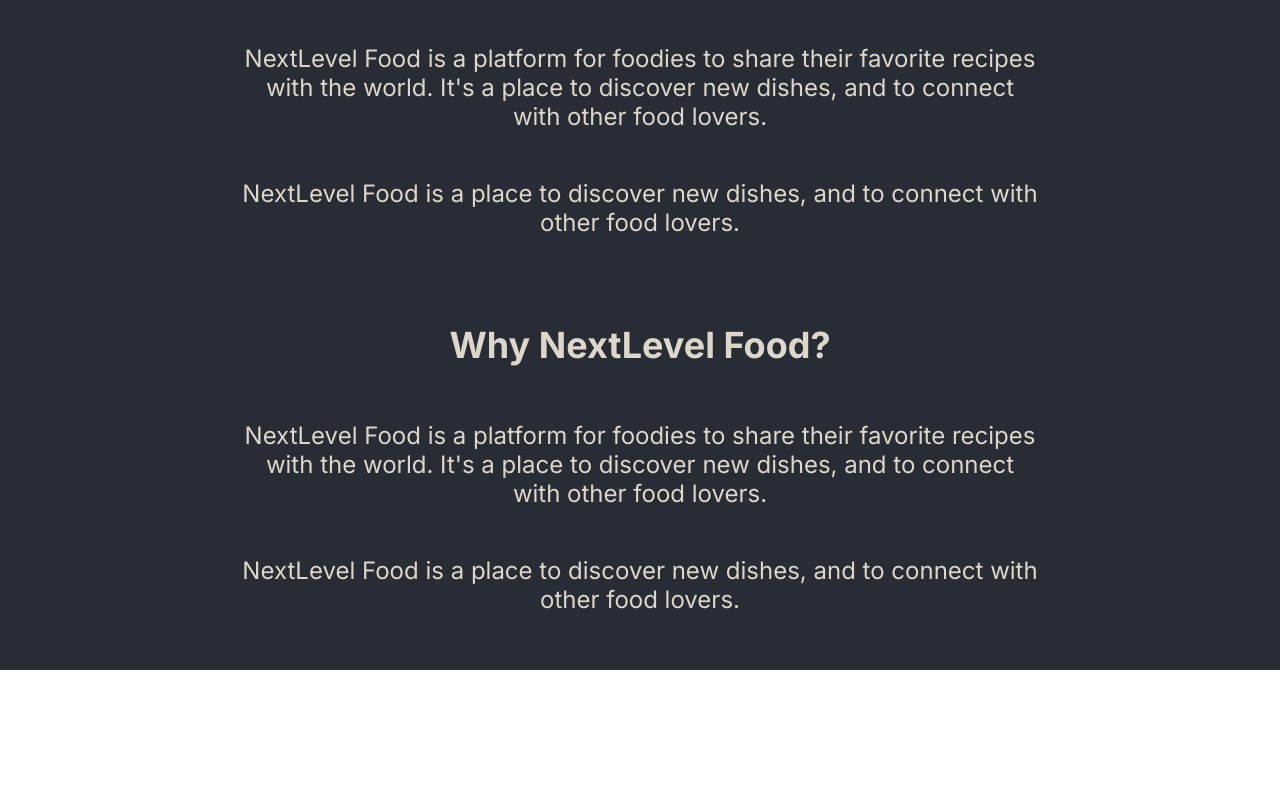
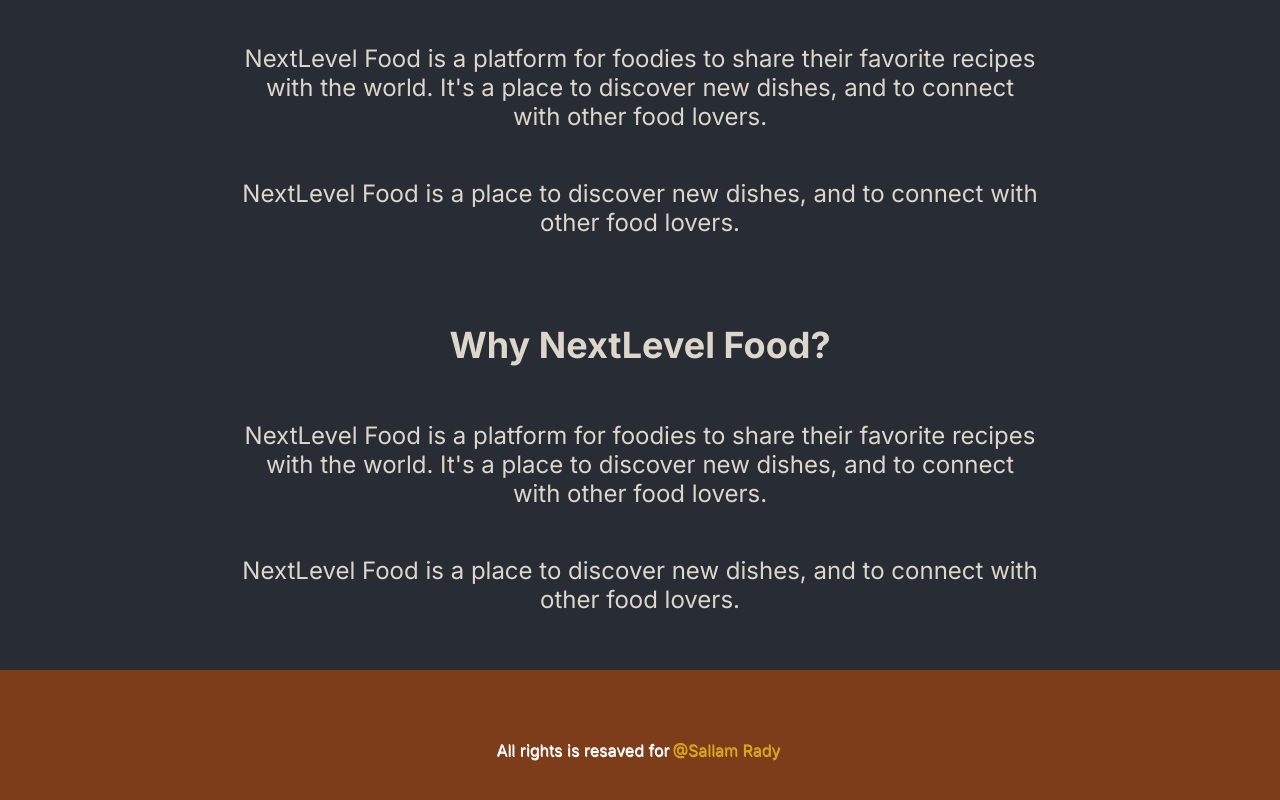
Before and after one commit to SallamRady/Next-JS-Mastermind, a Next.js app in the folder 01-first-app/: page / in a window 1280 px wide. Shown: the part 724-1524 px from the top of the page. Before the commit the page ends 1394 px from the top, so only its background shows below. Built offline with nearby package versions, Linux system fonts and the light colour scheme.

Commit message:
implement footer component.

```diff
--- a/01-first-app/app/layout.js
+++ b/01-first-app/app/layout.js
@@ -1,6 +1,7 @@
 import { Inter } from "next/font/google";
 import MainHeader from "@/components/main-header/main-header";
 import "./globals.css";
+import Footer from "@/components/footer/footer";
 
 const inter = Inter({ subsets: ["latin"] });
 
@@ -16,6 +17,8 @@ export default function RootLayout({ children }) {
         <MainHeader />
 
         {children}
+
+        <Footer />
       </body>
     </html>
   );
--- /dev/null
+++ b/01-first-app/components/footer/footer.js
@@ -0,0 +1,10 @@
+import classes from "./footer.module.css";
+
+export default function Footer() {
+  return (
+    <div className={classes.footer}>
+      All rights is resaved for{" "}
+      <a href="mailto:sallamrady@gmail.com">@Sallam Rady</a>
+    </div>
+  );
+}
--- /dev/null
+++ b/01-first-app/components/footer/footer.module.css
@@ -0,0 +1,15 @@
+.footer {
+  background: #7d3d1a;
+  height: 10rem;
+  display: flex;
+  justify-content: center;
+  align-items: center;
+  color: #fff;
+  text-shadow: 0.5px 0.5px 0.3px;
+}
+
+.footer a {
+  color: goldenrod;
+  margin: 0 3px;
+  text-decoration: none;
+}
```
